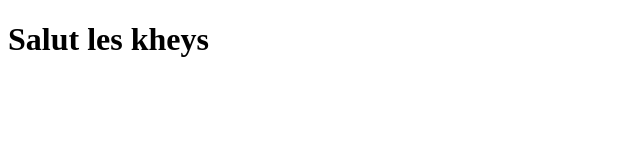
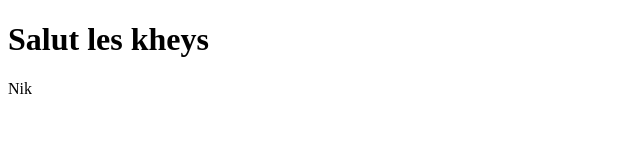
Before and after one commit to HumanBojack/Test-repo, a plain HTML site: page index.html in a window 1280 px wide. Shown: the full height of the page, 0-640 px from the left. Drawn offline with Linux system fonts and the light colour scheme.

Commit message:
commit n2

```diff
--- a/index.html
+++ b/index.html
@@ -8,6 +8,7 @@
 <body>
 
 	<h1>Salut les kheys</h1>
+	<p>Nik</p>
 
 </body>
 </html>
```
